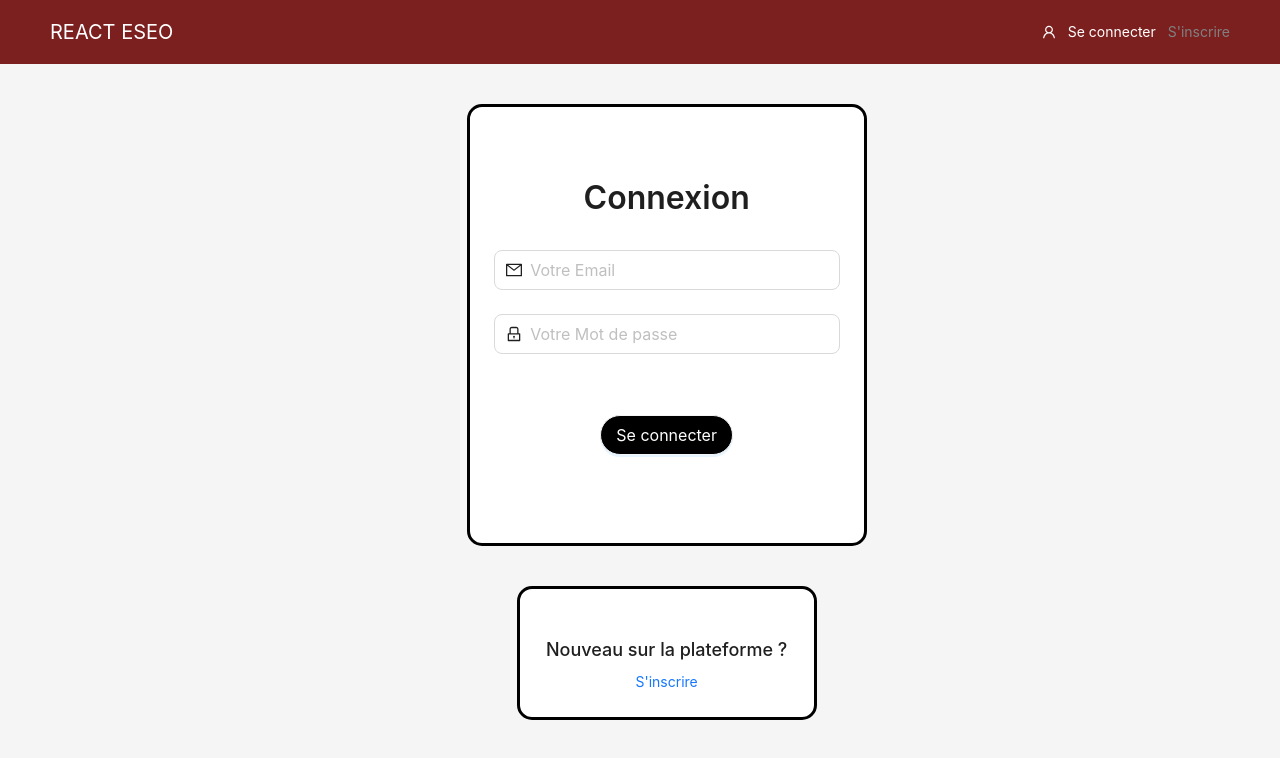
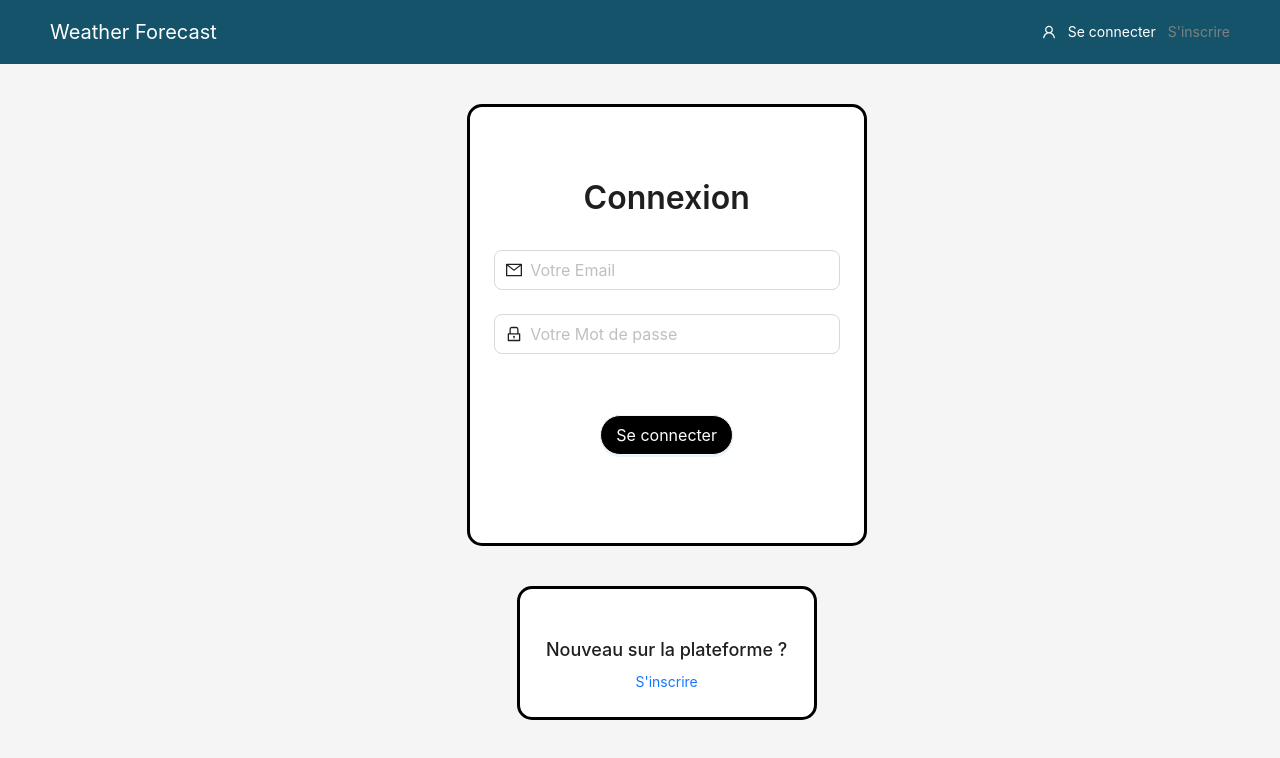
Before and after one commit to jordanjn49/REACT-EVAL, a Next.js app: page /login in a window 1280 px wide. Shown: the top 758 px of the page. Built offline with nearby package versions, Linux system fonts and the light colour scheme.

Commit message:
add infos

```diff
--- a/components/fragments/Header.js
+++ b/components/fragments/Header.js
@@ -8,7 +8,7 @@ function Header() {
 
 
   return (
-    <Header style={{backgroundColor: "#7c1f1f"}}>
+    <Header style={{backgroundColor: "#145369"}}>
       <Row justify="space-between" style={{ color: "white" }}>
         <Col>
           <Link href="/">
@@ -19,7 +19,7 @@ function Header() {
                 fontSize: "20px",
               }}
             >
-              REACT ESEO
+              Weather Forecast
             </a>
           </Link>
         </Col>
```
Also changed, not shown: components/App.js (+10 -4 lines).
